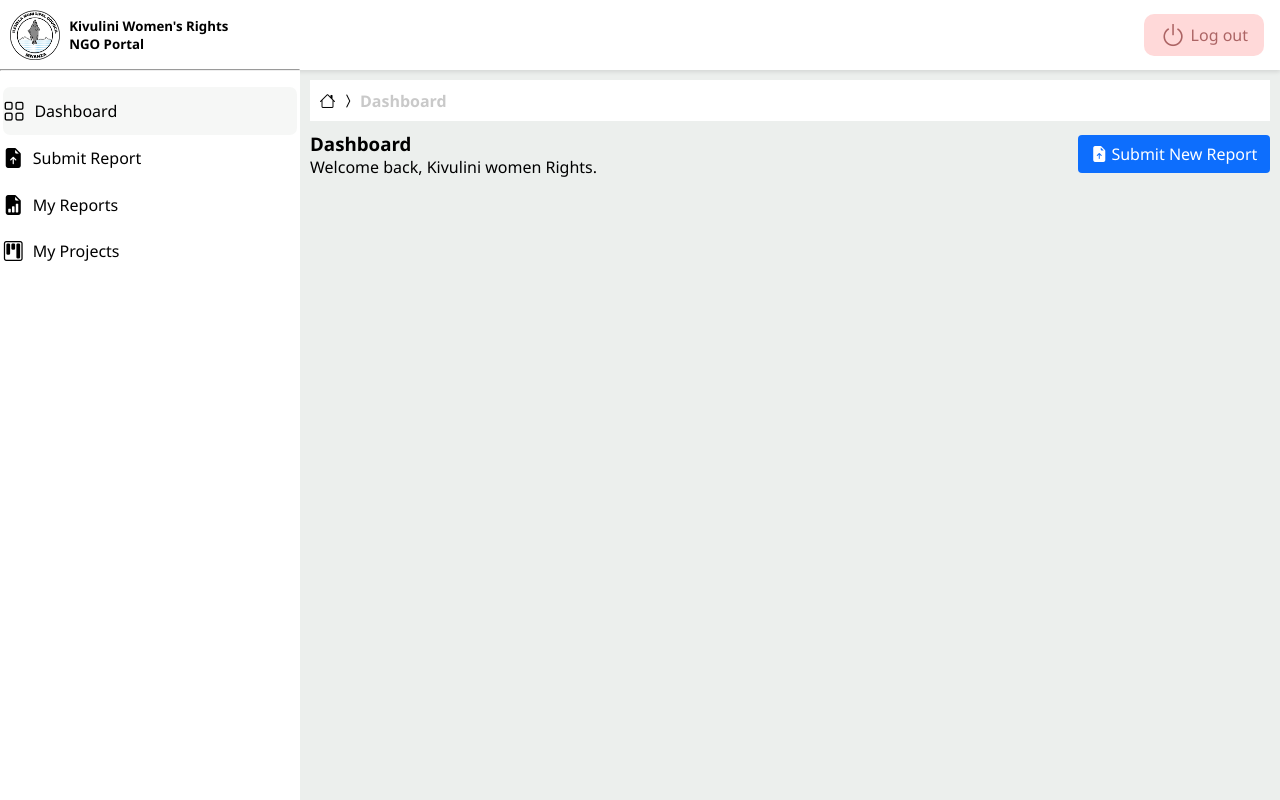
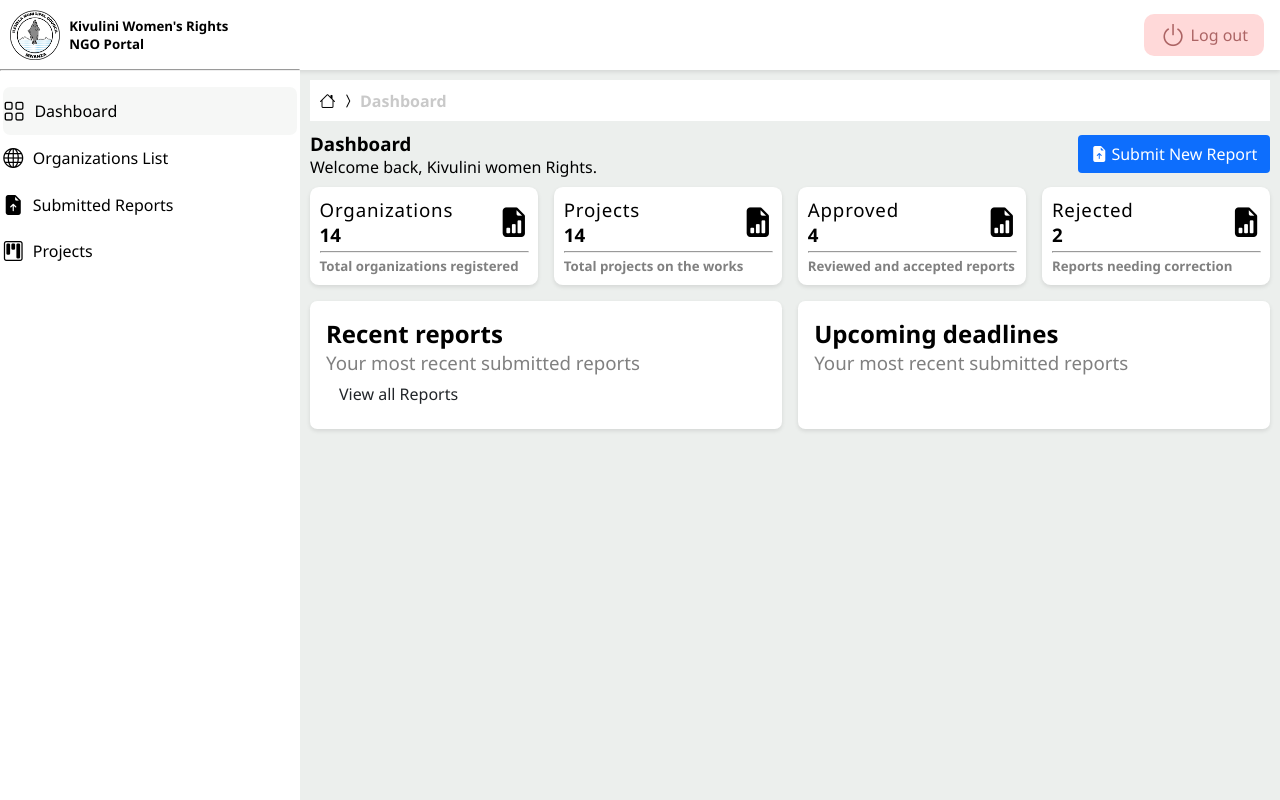
Before and after one commit to Dullah2k/ilemela-ngo, a Django app: page / in a window 1280 px wide. Run offline with Django 4.2, Linux system fonts and the light colour scheme; a user stored in the database is signed in.

Commit message:
added dashboard styles and auth checks

```diff
--- a/user_account/templates/user_account/base.html
+++ b/user_account/templates/user_account/base.html
@@ -25,11 +25,48 @@
   .breadcrumb .active-link {
     color: rgb(201, 201, 201);
   }
+
   .section-title {
     display: flex;
     align-items: center;
     justify-content: space-between;
     margin: .6rem 0;
+  }
+
+  .dashboard-cards {
+    display: grid;
+    grid-template-columns: repeat(4, 1fr);
+    gap: 1rem;
+  }
+
+  .dashboard-card {
+    background-color: var(--white);
+    box-shadow: var(--shadow1);
+    padding: .6rem;
+    border-radius: .55rem;
+  }
+
+  .dashboard-card h5 {
+    color: gray;
+  }
+
+  .dashboard-card h3 {
+    letter-spacing: .05rem;
+    font-weight: 500;
+  }
+
+  .dashboard-card hr {
+    margin: .25rem 0;
+  }
+
+  .dashboard-card .info-icon {
+    display: flex;
+    align-items: center;
+    justify-content: space-between;
+  }
+
+  .dashboard-card .info-icon i {
+    font-size: 1.85rem;
   }
 
   header {
@@ -121,12 +158,12 @@
 
   .main-content {
     margin: 5rem .6rem 0 310px;
-
   }
 
 </style>
 
 <body>
+  {% if user.is_authenticated %}
   <header>
     <div class="logo"></div>
     <a href="{% url 'user_account:logout' %}" class="logout">
@@ -159,6 +196,30 @@
           </a>
         </li>
 
+        {% if user.is_staff %}
+        <li class="">
+          <a href="#"  class="sidenav-link">
+            <i class="bi bi-globe"></i>
+            <p>Organizations List</p>
+          </a>
+        </li>
+        {% else %}
+        <li class="">
+          <a href="#"  class="sidenav-link">
+            <i class="bi bi-person-lines-fill"></i>
+            <p>Organization Profile</p>
+          </a>
+        </li>
+        {% endif %}
+
+        {% if user.is_staff %}
+        <li class="">
+          <a href="#"  class="sidenav-link">
+            <i class="bi bi-file-earmark-arrow-up-fill"></i>
+            <p>Submitted Reports</p>
+          </a>
+        </li>
+        {% else %}
         <li class="">
           <a href="#"  class="sidenav-link">
             <i class="bi bi-file-earmark-arrow-up-fill"></i>
@@ -172,13 +233,23 @@
             <p>My Reports</p>
           </a>
         </li>
+        {% endif %}
 
+        {% if user.is_staff %}
+        <li class="">
+          <a href="#" class="sidenav-link">
+            <i class="bi bi-kanban"></i>
+            <p>Projects</p>
+          </a>
+        </li>
+        {% else %}
         <li class="">
           <a href="#" class="sidenav-link">
             <i class="bi bi-kanban"></i>
             <p>My Projects</p>
           </a>
         </li>
+        {% endif %}
       </ul>
     </aside>
 
@@ -186,6 +257,6 @@
       {% block content %} {% endblock %}
     </section>
   </main>
-
+  {% endif %}
 </body>
 </html>
--- a/user_account/templates/user_account/dashboard.html
+++ b/user_account/templates/user_account/dashboard.html
@@ -2,6 +2,30 @@
 {% block title %}Dashboard{% endblock %}
 
 {% block content %}
+
+<style>
+  .reportings {
+    display: grid;
+    grid-template-columns: 1fr 1fr;
+    gap: 1rem;
+    margin: 1rem 0;
+  }
+
+  .reporting {
+    background-color: var(--white);
+    border-radius: .45rem;
+    padding: 1rem;
+    box-shadow: var(--shadow1);
+  }
+
+  .reporting h3 {
+    color: gray;
+    font-weight: 400;
+  }
+
+</style>
+
+
 <div class="breadcrumb">
   <a href="{% url 'user_account:dashboard' %}" class="bread-item">
     <i class="bi bi-house"></i>
@@ -14,6 +38,7 @@
   </a>
 </div>
 
+{% if user.is_authenticated %}
 <section class="dashboard">
   <div class="section-title">
     <div>
@@ -29,6 +54,153 @@
     </div>
   </div>
 
+  {% if user.is_staff %}
+  <div class="dashboard-cards">
+    <div class="dashboard-card">
+      <div class="info-icon">
+        <div class="info">
+          <h3>Organizations</h3>
+          <h1> 14 </h1>
+        </div>
+
+        <div class="icon">
+          <i class="bi bi-file-earmark-bar-graph-fill"></i>
+        </div>
+      </div>
+      <hr>
+      <h5>Total organizations registered</h5>
+    </div>
+
+    <div class="dashboard-card">
+      <div class="info-icon">
+        <div class="info">
+          <h3>Projects</h3>
+          <h1> 14 </h1>
+        </div>
+
+        <div class="icon">
+          <i class="bi bi-file-earmark-bar-graph-fill"></i>
+        </div>
+      </div>
+      <hr>
+      <h5>Total projects on the works</h5>
+    </div>
+
+    <div class="dashboard-card">
+      <div class="info-icon">
+        <div class="info">
+          <h3>Approved</h3>
+          <h1> 4 </h1>
+        </div>
+
+        <div class="icon">
+          <i class="bi bi-file-earmark-bar-graph-fill"></i>
+        </div>
+      </div>
+      <hr>
+      <h5> Reviewed and accepted reports</h5>
+    </div>
+
+    <div class="dashboard-card">
+      <div class="info-icon">
+        <div class="info">
+          <h3>Rejected</h3>
+          <h1> 2 </h1>
+        </div>
+
+        <div class="icon">
+          <i class="bi bi-file-earmark-bar-graph-fill"></i>
+        </div>
+      </div>
+      <hr>
+      <h5>Reports needing correction</h5>
+    </div>
+
+  </div>
+
+  {% else %}
+  <div class="dashboard-cards">
+    <div class="dashboard-card">
+      <div class="info-icon">
+        <div class="info">
+          <h3>Reports</h3>
+          <h1> 14 </h1>
+        </div>
+
+        <div class="icon">
+          <i class="bi bi-file-earmark-bar-graph-fill"></i>
+        </div>
+      </div>
+      <hr>
+      <h5>Total reports Submitted</h5>
+    </div>
+
+    <div class="dashboard-card">
+      <div class="info-icon">
+        <div class="info">
+          <h3>Pending review</h3>
+          <h1> 14 </h1>
+        </div>
+
+        <div class="icon">
+          <i class="bi bi-file-earmark-bar-graph-fill"></i>
+        </div>
+      </div>
+      <hr>
+      <h5>Reports awaiting municipal approval</h5>
+    </div>
+
+    <div class="dashboard-card">
+      <div class="info-icon">
+        <div class="info">
+          <h3>Approved</h3>
+          <h1> 4 </h1>
+        </div>
+
+        <div class="icon">
+          <i class="bi bi-file-earmark-bar-graph-fill"></i>
+        </div>
+      </div>
+      <hr>
+      <h5> Reviewed and accepted reports</h5>
+    </div>
+
+    <div class="dashboard-card">
+      <div class="info-icon">
+        <div class="info">
+          <h3>Rejected</h3>
+          <h1> 2 </h1>
+        </div>
+
+        <div class="icon">
+          <i class="bi bi-file-earmark-bar-graph-fill"></i>
+        </div>
+      </div>
+      <hr>
+      <h5>Reports needing correction</h5>
+    </div>
+
+  </div>
+  {% endif %}
+  <div class="reportings">
+    <div class="reporting recent-reports">
+      <div class="title">
+        <h2>Recent reports</h2>
+        <h3>Your most recent submitted reports</h3>
+      </div>
+
+      <a href="#" class="btn">View all Reports</a>
+    </div>
+
+    <div class="reporting report-deadline">
+      <div class="title">
+        <h2>Upcoming deadlines</h2>
+        <h3>Your most recent submitted reports</h3>
+      </div>
+
+    </div>
+  </div>
 
 </section>
+{% endif %}
 {% endblock %}
```
Also changed, not shown: db.sqlite3.
